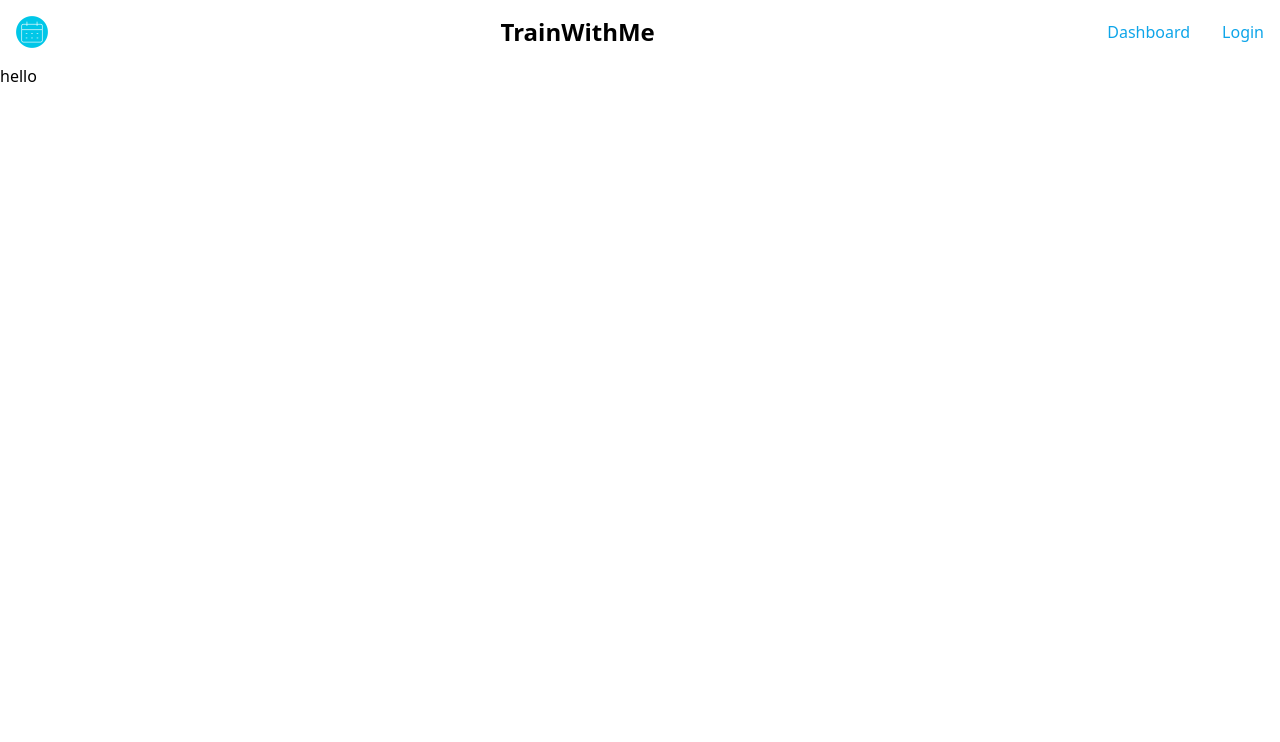
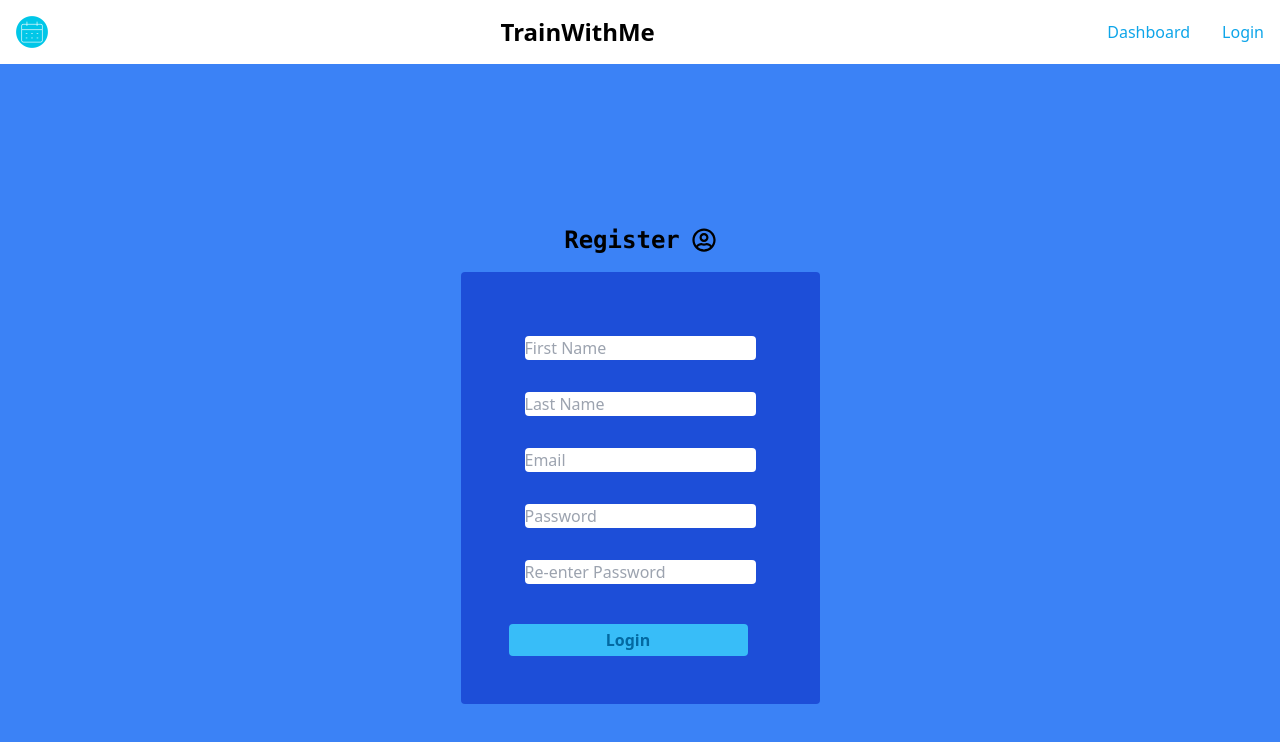
Before and after one commit to miguelf1671/RestaurantTrainerAPP, a React (Vite) app in the folder frontend/: page /register in a window 1280 px wide. Shown: the top 742 px of the page. Built offline with nearby package versions, Linux system fonts and the light colour scheme.

Commit message:
added a resgistration page

```diff
--- a/frontend/package.json
+++ b/frontend/package.json
@@ -11,8 +11,11 @@
     "preview": "vite preview"
   },
   "dependencies": {
+    "@fortawesome/fontawesome-svg-core": "^6.5.1",
+    "@fortawesome/free-regular-svg-icons": "^6.5.1",
     "react": "^18.2.0",
     "react-dom": "^18.2.0",
+    "react-icons": "^4.12.0",
     "react-router-dom": "^6.20.1"
   },
   "devDependencies": {
--- a/frontend/src/pages/LoginPage.jsx
+++ b/frontend/src/pages/LoginPage.jsx
@@ -6,7 +6,7 @@ function LoginPage() {
       <div className="text-center" style={{ marginTop: "1vh" }}>
         <div className="flex min-h-full flex-col justify-center px-6 py-12 lg:px-8">
           <div className="sm:mx-auto sm:w-full sm:max-w-sm">
-            <h2 className="mt-10 text-center text-2xl font-bold leading-9 tracking-tight text-gray-900">
+            <h2 className="mt-10 text-center text-2xl font-mono font-bold leading-9 tracking-tight text-gray-900">
               Sign in to your account
             </h2>
           </div>
@@ -43,7 +43,7 @@ function LoginPage() {
                   <div className="text-sm">
                     <a
                       href="#"
-                      className="font-semibold text-indigo-600 hover:text-indigo-500"
+                      className="font-semibold text-white hover:text-black"
                     >
                       Forgot password?
                     </a>
@@ -64,7 +64,7 @@ function LoginPage() {
               <div>
                 <button
                   type="submit"
-                  className="flex w-full justify-center rounded-md bg-indigo-600 px-3 py-1.5 text-sm font-semibold leading-6 text-white shadow-sm hover:bg-indigo-500 focus-visible:outline focus-visible:outline-2 focus-visible:outline-offset-2 focus-visible:outline-indigo-600"
+                  className="bg-sky-400 rounded px-1 py-1 mr-6 mt-6 text-sky-700 hover:bg-sky-300 font-semibold"
                 >
                   Sign in
                 </button>
--- a/frontend/src/pages/RegisterPage.jsx
+++ b/frontend/src/pages/RegisterPage.jsx
@@ -1,9 +1,71 @@
-import React from "react";
+import React, { useState } from "react";
+import { FaRegUserCircle } from "react-icons/fa";
+
+// import { BiUser } from "react-icons/bi";
 
 const RegisterPage = () => {
+  const [formData, setFormData] = useState({
+    first_name: "",
+    last_name: "",
+    email: "",
+    password: "",
+    re_password: "",
+  });
   return (
     <>
-      <h1>hello</h1>
+      <div className="bg-blue-500  flex justify-center h-screen">
+        <div className="text-center px-40" style={{ marginTop: "20vh" }}>
+          <h1 className="font-mono font-bold text-2xl hover:underline decoration-wavy decoration-sky-500 flex items-center justify-center">
+            Register <FaRegUserCircle className="ml-3" />
+          </h1>
+
+          <div className="bg-blue-700 p-8 rounded mt-4">
+            <form
+              action=""
+              className="grid p-4 flex items-center justify-center"
+            >
+              <input
+                className="rounded m-4 "
+                type="text"
+                placeholder="First Name"
+                name="first_name"
+                required
+              />
+              <input
+                className="rounded m-4"
+                type="text"
+                placeholder="Last Name"
+                name="last_name"
+                required
+              />
+              <input
+                className="rounded m-4"
+                type="email"
+                placeholder="Email"
+                name="email"
+                required
+              />
+              <input
+                className="rounded m-4"
+                type="password"
+                placeholder="Password"
+                name="email"
+                required
+              />
+              <input
+                className="rounded m-4"
+                type="password"
+                placeholder="Re-enter Password"
+                name="email"
+                required
+              />
+              <button className="bg-sky-400 rounded px-1 py-1 mr-6 mt-6 text-sky-700 hover:bg-sky-300 font-semibold">
+                Login
+              </button>
+            </form>
+          </div>
+        </div>
+      </div>
     </>
   );
 };
```
Also changed, not shown: 1 other file (tests, documents, lock files or other folders).
